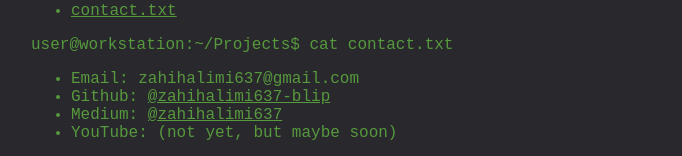
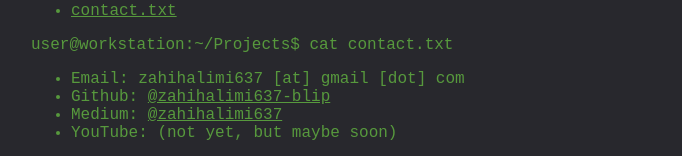
Before and after one commit to zahihalimi637-blip/zahihalimi637-blip.github.io, a website built with webpack: page contact.html in a window 1280 px wide. Shown: the part 266-422 px from the top of the page, without its empty margins (309-991 px from the left). Built offline with nearby package versions, Linux system fonts and the light colour scheme.

Commit message:
update contact.html

```diff
--- a/contact.html
+++ b/contact.html
@@ -30,7 +30,7 @@
 user@workstation:~/Projects$ cat contact.txt
 </pre>
     <ul>
-      <li>Email: zahihalimi637@gmail.com</li>
+      <li>Email: zahihalimi637 [at] gmail [dot] com</li>
       <li>Github: <a href="https://github.com/zahihalimi637-blip">@zahihalimi637-blip</a></li>
       <li>Medium: <a href="https://medium.com/@zahihalimi637">@zahihalimi637</a></li>
       <li>YouTube: (not yet, but maybe soon)</li>
```
